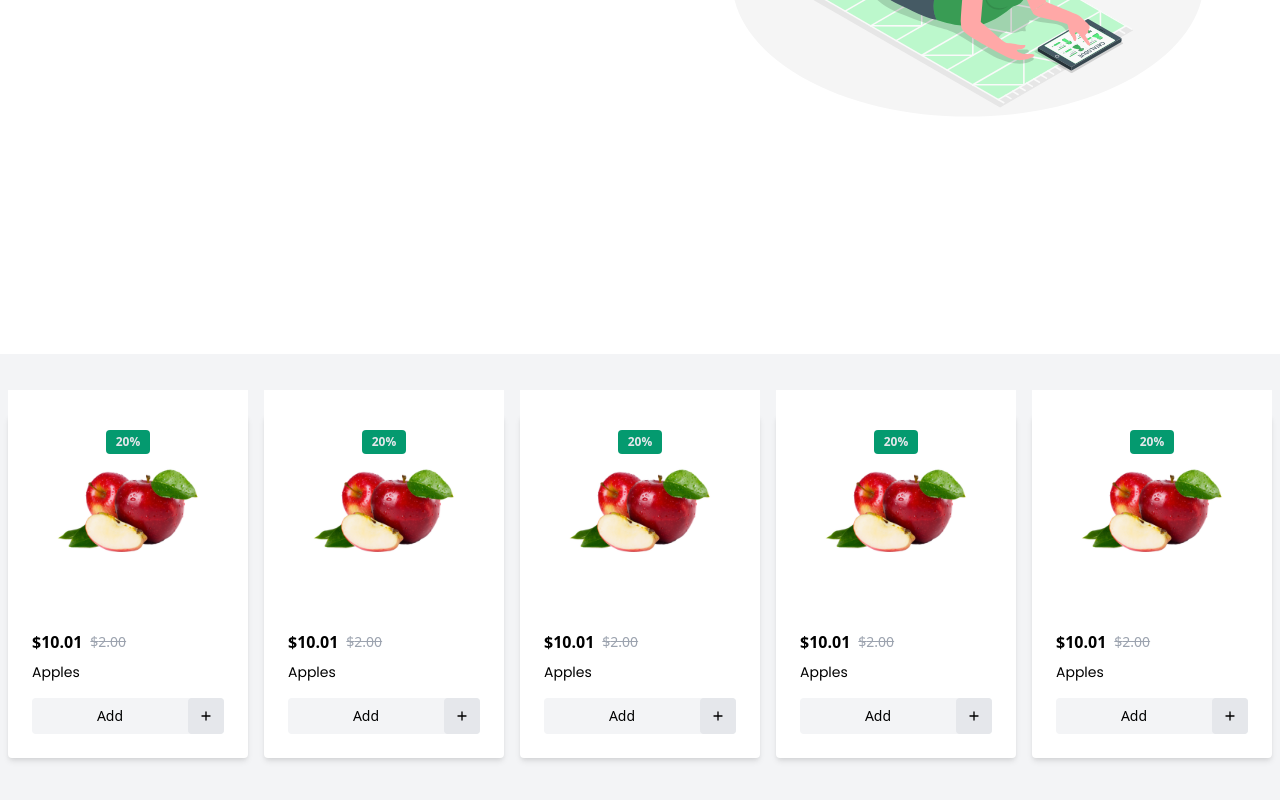
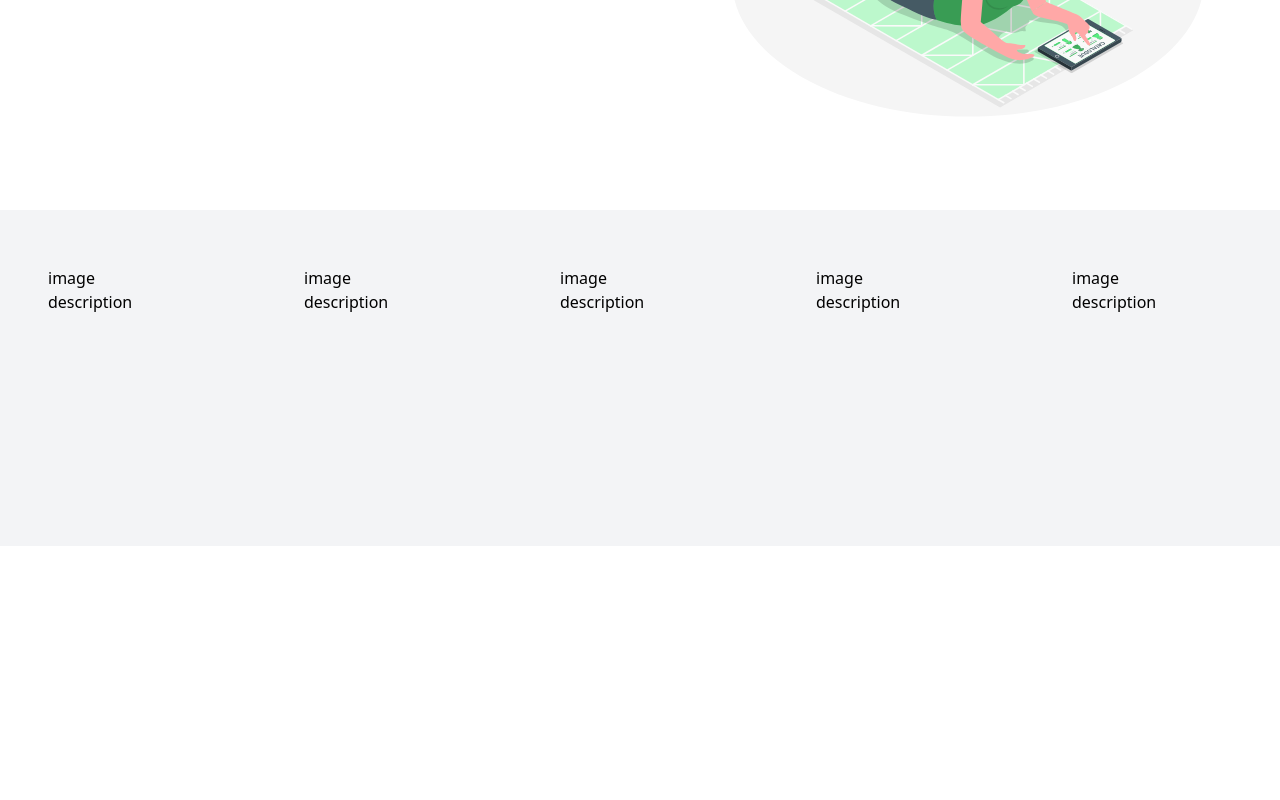
Before and after one commit to multicone/shop, a React (Create React App) app: page / in a window 1280 px wide. Shown: the part 526-1326 px from the top of the page. After the commit the page ends 1072 px from the top, so only its background shows below. Built offline with nearby package versions, Linux system fonts and the light colour scheme.

Commit message:
card is being created

```diff
--- a/src/App.jsx
+++ b/src/App.jsx
@@ -2,7 +2,6 @@ import React from 'react'
 import Header from './components/Header.jsx'
 import HeroSection from './components/HeroSection.jsx'
 import TestScreen from './components/TestScreen.jsx'
-
 
 const App = () => {
   return (
--- a/src/components/HeroSection.jsx
+++ b/src/components/HeroSection.jsx
@@ -12,15 +12,13 @@ aos.init({
 
 const HeroSection = () => {
   return (
-
-    <div className="hero-sec h-screen w-full py-4">
+    <div className="hero-sec h-auto w-full py-4">
       <div className="container mx-auto flex items-center flex-col md:flex-row md:items-start md:justify-between px-4 py-8 lg:py-16 lg:px-16">
         <div
           data-aos="fade-right"
           className="flex flex-col items-center md:items-start lg:mt-16 md:mt-8"
         >
           <h1 className="text-gray-700 lg:text-5xl text-3xl font-bold py-5 text-center md:text-left">
-
             Groceries Delivered in 90 Minute
           </h1>
 
--- a/src/components/ItemCard.jsx
+++ b/src/components/ItemCard.jsx
@@ -1,48 +1,19 @@
 import React, { useState } from 'react'
 import product from '../assets/images/image.png'
 
-const ItemCard = ({ percent = 20, price = '10.01', deletePrice = '2.00', title = 'Apples' }) => {
-    const [Count, setCount] = useState(0)
-    return (
-        <div className="w-60 my-5 card bg-white shadow-md rounded hover:shadow-2xl">
-            <div class="relative flex items-center justify-center cursor-pointer w-auto h-48">
-                <span class="sr-only">Product Image</span>
-                <div style={{ display: 'block', overflow: 'hidden', position: 'relative', inset: '0px', boxSizing: 'border-box', margin: '0px' }}>
-                    <img src={product} alt="" width="900px" style={{ zIndex: -1 }} />
-                </div>
-                <div class="absolute top-3 end-3 md:top-4 md:end-4 rounded text-xs leading-6 font-semibold px-1.5 sm:px-2 md:px-2.5 bg-green-600 text-gray-200">{percent}%</div>
-            </div>
-            <header class="p-6" style={{ zIndex: 10 }} >
-                <div class="flex items-center mb-2">
-                    <span class="text-sm md:text-base text-heading font-semibold">${price}</span>
-                    <del class="text-xs md:text-sm text-gray-400 mx-2">${deletePrice}</del>
-                </div>
-                <h3 class="text-xs md:text-sm text-body truncate mb-4 cursor-pointer">{title}</h3>
-                <button class="group w-full h-7 md:h-9 flex items-center justify-between text-xs md:text-sm text-body-dark rounded bg-gray-100 transition-colors hover:bg-green-600 hover:border-accent hover:text-white focus:outline-none focus:bg-accent focus:border-accent focus:text-light">
-                    {Count > 0 && (
-                        <span onClick={(e) => setCount(Count - 1)} class="w-7 h-7 md:w-9 md:h-9 bg-gray-200 grid place-items-center rounded transition-colors duration-200 group-hover:bg-green-700 group-hover:text-white group-focus:bg-accent-600">
-                            <svg fill="none" viewBox="0 0 24 24" stroke="currentColor" class="h-3 w-3 stroke-2.5"><path stroke-linecap="round" stroke-linejoin="round" d="M20 12H4"></path></svg>
-                        </span>
-                    )}
-                    {
-                        Count > 0 ? (
-                            <span class="flex-1">{Count}</span>
-
-                        ) : (
-                            <span class="flex-1" onClick={(e) => setCount(1)}>Add</span>
-
-                        )
-                    }
-                    <span onClick={(e) => setCount(Count + 1)} class="w-7 h-7 md:w-9 md:h-9 bg-gray-200 grid place-items-center rounded transition-colors duration-200 group-hover:bg-green-700 group-hover:text-white group-focus:bg-accent-600">
-                        <svg fill="none" viewBox="0 0 24 24" stroke="currentColor" class="w-4 h-4 stroke-2">
-                            <path stroke-linecap="round" stroke-linejoin="round" d="M12 6v6m0 0v6m0-6h6m-6 0H6">
-                            </path>
-                        </svg>
-                    </span>
-                </button>
-            </header>
-        </div>
-    )
+const ItemCard = ({
+  percent = 20,
+  price = '10.01',
+  deletePrice = '2.00',
+  title = 'Apples',
+}) => {
+  const [Count, setCount] = useState(0)
+  return (
+    <div className="p-4 h-64 w-48 rounded-lg border-1 border-gray-100">
+      <div>image</div>
+      <div>description</div>
+    </div>
+  )
 }
 
 export default ItemCard
```
